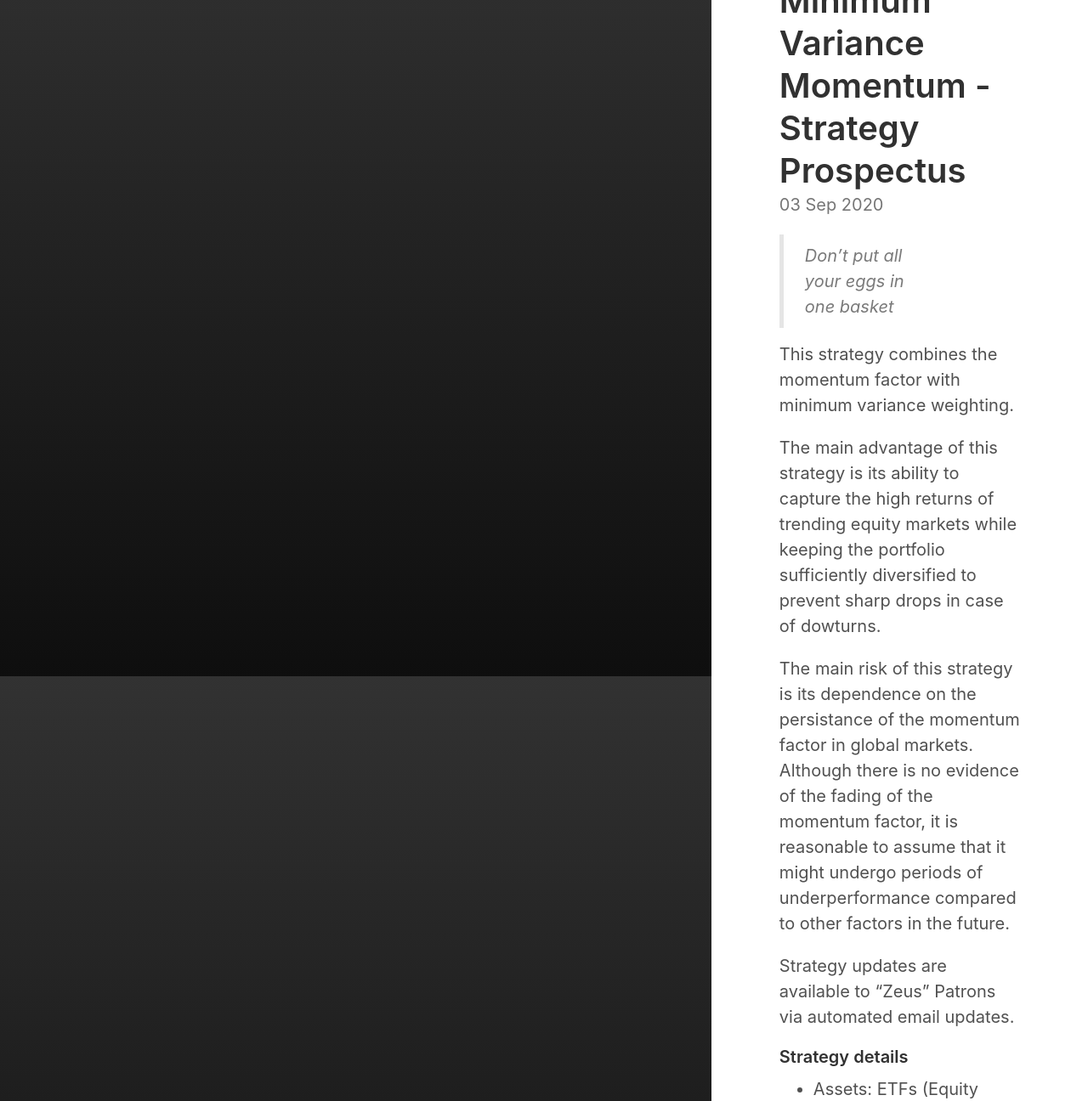
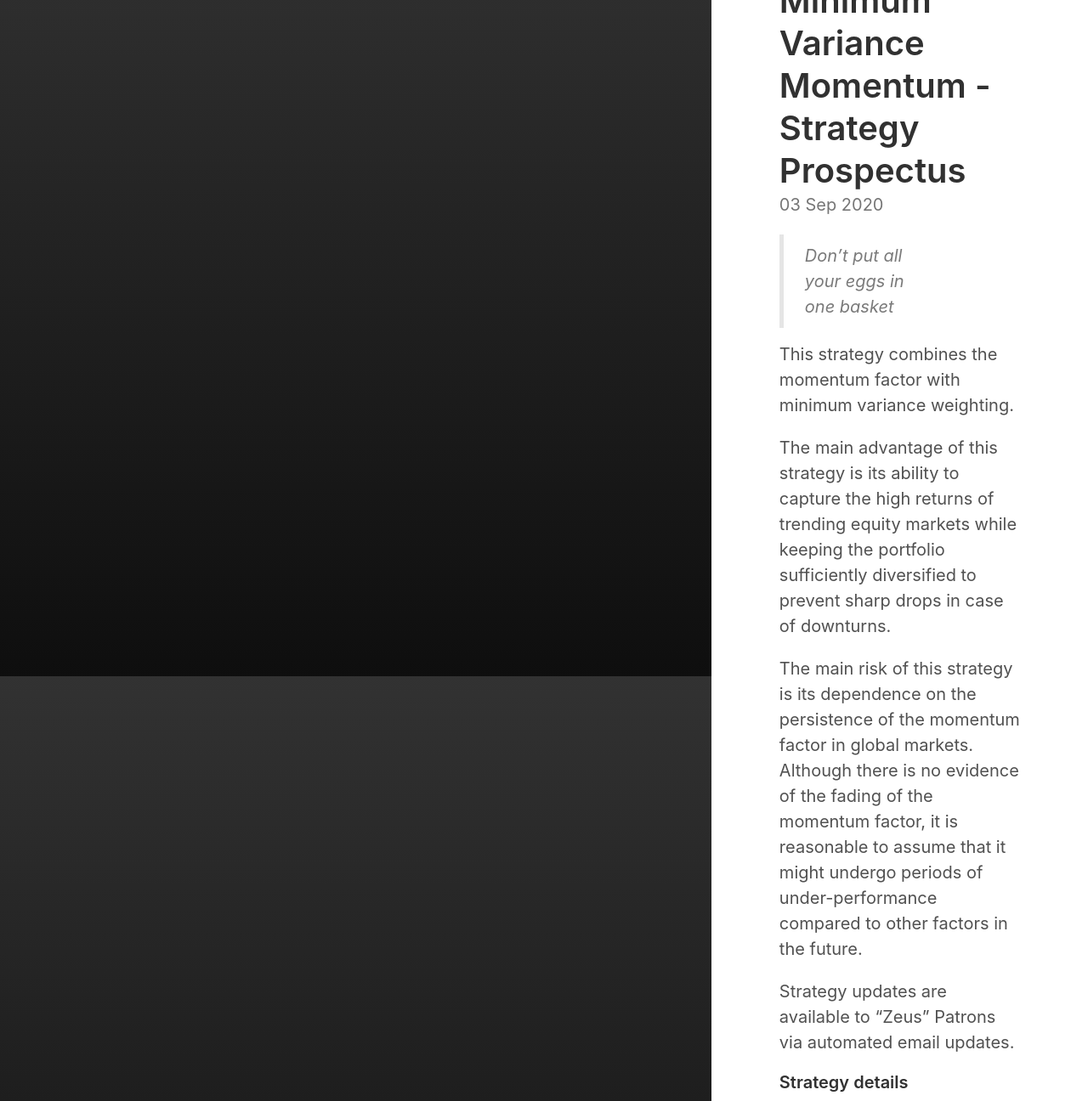
Before and after one commit to IthacaResearch/ithacaresearch.github.io, a Jekyll site: the page built from _posts/2020-09-03-Minimum-Variance-Momentum.md, in a window 1280 px wide and 1400 px high, cut to the strip 104-1400 px from the top of the window. Shown: the whole strip at 85% size. Built offline with Jekyll 4.4.1, drawn with Linux system fonts in a browser that asks for light colours.

Commit message:
Update 2020-09-03-Minimum-Variance-Momentum.md

```diff
--- a/_posts/2020-09-03-Minimum-Variance-Momentum.md
+++ b/_posts/2020-09-03-Minimum-Variance-Momentum.md
@@ -9,9 +9,9 @@
 
 This strategy combines the momentum factor with minimum variance weighting.
 
-The main advantage of this strategy is its ability to capture the high returns of trending equity markets while keeping the portfolio sufficiently diversified to prevent sharp drops in case of dowturns.
+The main advantage of this strategy is its ability to capture the high returns of trending equity markets while keeping the portfolio sufficiently diversified to prevent sharp drops in case of downturns.
 
-The main risk of this strategy is its dependence on the persistance of the momentum factor in global markets. Although there is no evidence of the fading of the momentum factor, it is reasonable to assume that it might undergo periods of underperformance compared to other factors in the future.
+The main risk of this strategy is its dependence on the persistence of the momentum factor in global markets. Although there is no evidence of the fading of the momentum factor, it is reasonable to assume that it might undergo periods of under-performance compared to other factors in the future.
 
 Strategy updates are available to "Zeus" Patrons via automated email updates.
 
```
